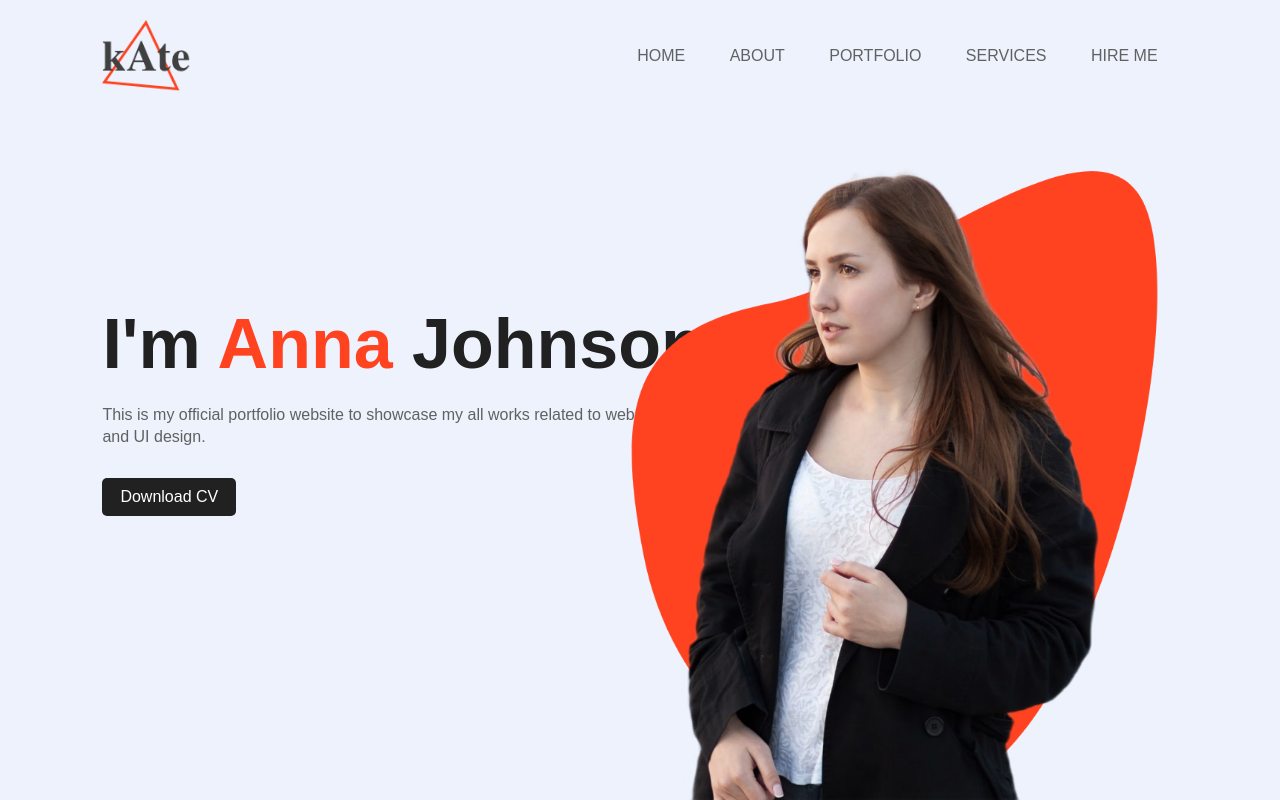
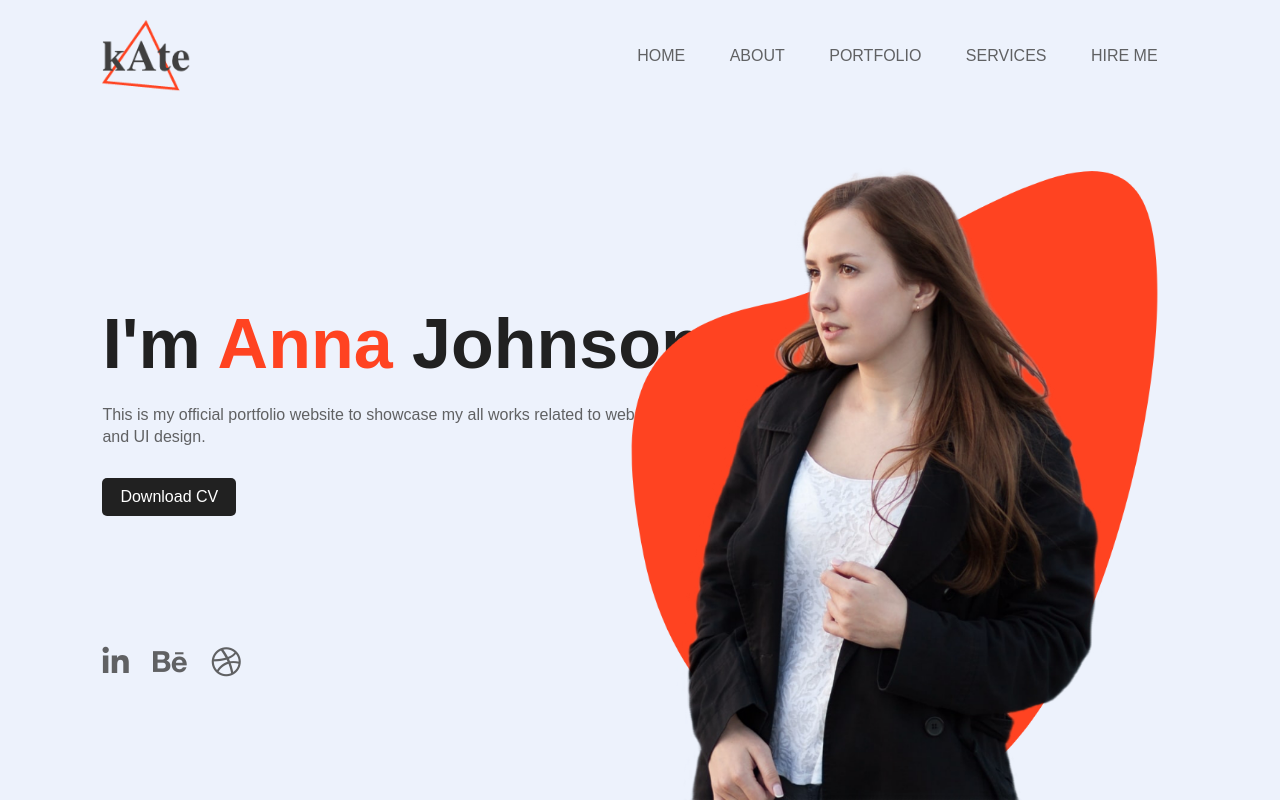
Before and after one commit to denyskh4991/Website_Dark_Mode, a plain HTML site: page index.html in a window 1280 px wide. Drawn offline with Linux system fonts and the light colour scheme.

Commit message:
Adding and styling social links

```diff
--- a/index.html
+++ b/index.html
@@ -7,6 +7,7 @@
     <meta http-equiv="X-UA-Compatible" content="ie=edge">
     <title>Document</title>
     <link rel="stylesheet" href="styles.css">
+    <link rel="stylesheet" href="https://cdnjs.cloudflare.com/ajax/libs/font-awesome/6.6.0/css/all.min.css">
 </head>
 <body>
 <div class="hero">
@@ -31,6 +32,12 @@
         <img src="images/pattern.png" class="back-img">
         <img src="images/girl.png" class="main-img">
     </div>
+
+    <div class="social-links">
+        <a href=""><i class="fab fa-linkedin-in"></i></a>
+        <a href=""><i class="fab fa-behance"></i></a>
+        <a href=""><i class="fab fa-dribbble"></i></a>
+    </div>
 </div>
 
 </body>
--- a/styles.css
+++ b/styles.css
@@ -94,3 +94,18 @@ span {
 .img-box:hover .main-img {
     left: 54%;
 }
+
+.social-links {
+    margin-left: 8%;
+    margin-top: 100px;
+}
+
+.social-links a {
+    font-size: 30px;
+    color: #606163;
+    margin-right: 20px;
+}
+
+.social-links a:hover {
+    color: #ff4321;
+}
```
